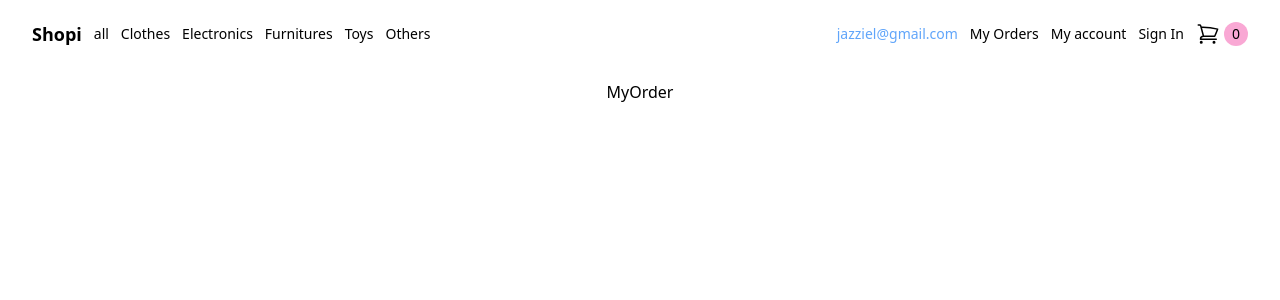
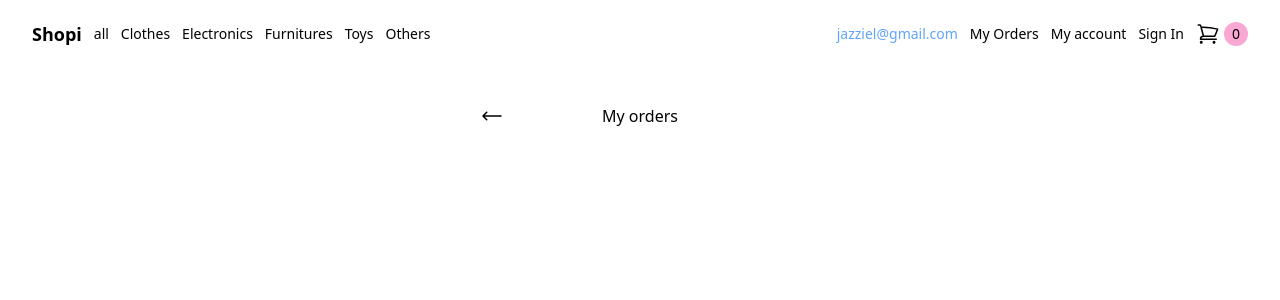
Before and after one commit to jazzielp/Shopin, a React (Vite) app: page /my-order in a window 1280 px wide. Shown: the top 300 px of the page. Built offline with nearby package versions, Linux system fonts and the light colour scheme.

Commit message:
Página de MyOrders: lista de órdenes

```diff
--- /dev/null
+++ b/src/assets/icons/ArrowReturn.jsx
@@ -0,0 +1,8 @@
+export function ArrowReturn () {
+  return (
+    <svg xmlns='http://www.w3.org/2000/svg' fill='none' viewBox='0 0 24 24' strokeWidth={1.5} stroke='currentColor' className='w-6 h-6'>
+      <path strokeLinecap='round' strokeLinejoin='round' d='M6.75 15.75 3 12m0 0 3.75-3.75M3 12h18' />
+    </svg>
+
+  )
+}
--- a/src/pages/MyOrder/index.jsx
+++ b/src/pages/MyOrder/index.jsx
@@ -1,7 +1,9 @@
 import { useContext } from 'react'
+import { Link } from 'react-router-dom'
 import { ShoppingCartContext } from '../../Context'
 import { Layout } from '../../components/Layout'
 import { OrderCard } from '../../components/OrderCard'
+import { ArrowReturn } from '../../assets/icons/ArrowReturn'
 
 export function MyOrder () {
   const { order } = useContext(ShoppingCartContext)
@@ -10,7 +12,14 @@ export function MyOrder () {
 
   return (
     <Layout>
-      MyOrder
+      <div className='flex items-center justify-center w-80 relative mt-6'>
+        <Link to='/my-orders' className='absolute left-0'>
+          <ArrowReturn />
+        </Link>
+        <h1>
+          My orders
+        </h1>
+      </div>
       <div className='px-6 flex-1'>
         {
           lastOrder && lastOrder.products?.map(product => <OrderCard key={product.id} product={product} isMyOrder />)
--- a/src/pages/MyOrders/index.jsx
+++ b/src/pages/MyOrders/index.jsx
@@ -9,7 +9,11 @@ export function MyOrders () {
   console.log(order)
   return (
     <Layout>
-      MyOrders
+      <div className=''>
+        <h1>
+          My orders
+        </h1>
+      </div>
       {order.map(item =>
         <Link key={item.id} to={`/my-orders/${order.id}`}>
           <OrdersCard totalProducts={item.totalProducts} totalPrice={item.totalPrice} />
```
